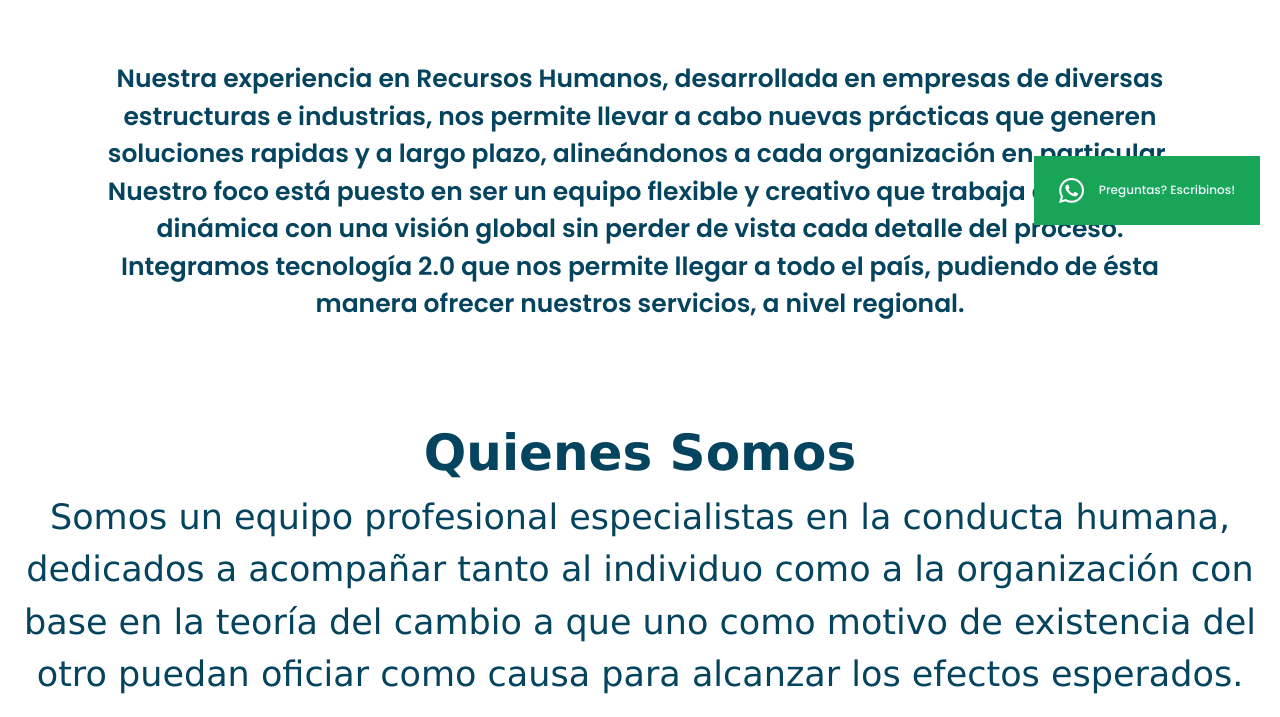
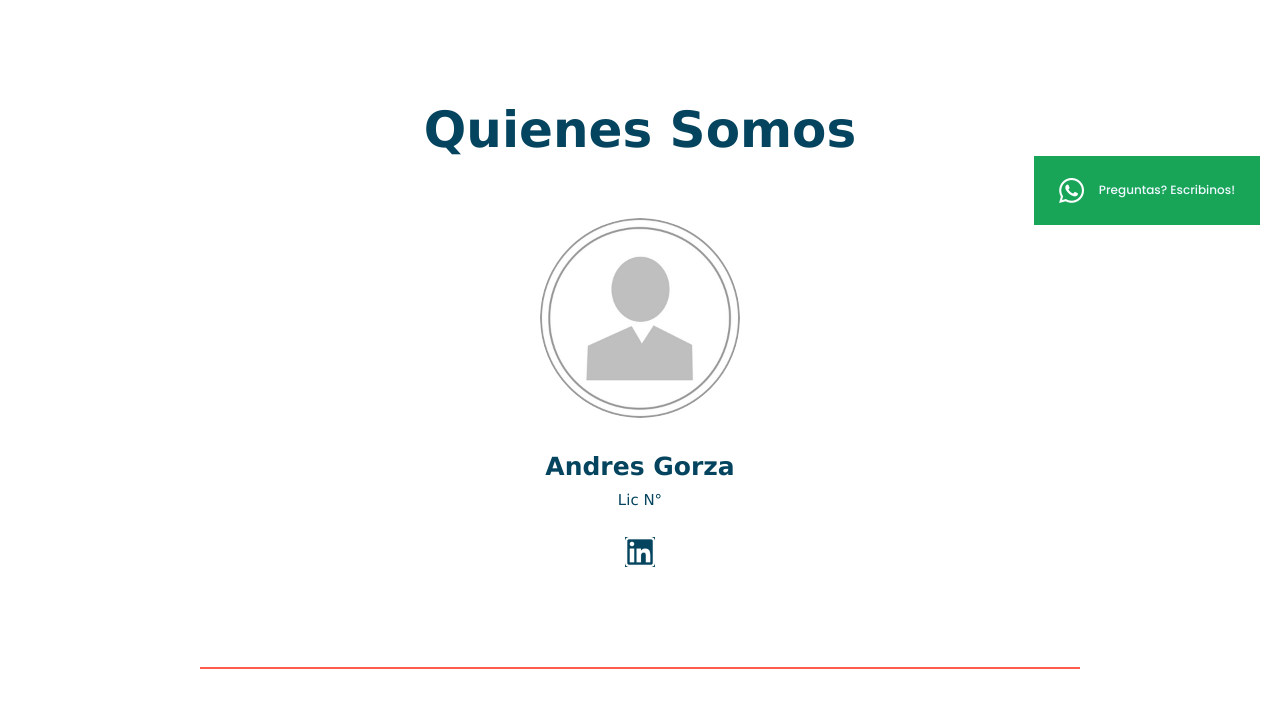
Before and after one commit to NicolasUrdiales/Motivo, a plain HTML site: page index.html in a window 1280 px wide. Shown: the part 555-1272 px from the top of the page. Drawn offline with nearby package versions, Linux system fonts and the light colour scheme.

```diff
--- a/CSS/style.css
+++ b/CSS/style.css
@@ -14,10 +14,10 @@
     font-family: 'Poppins', sans-serif;
     font-weight: bold;
     font-size: 18px;
-    padding-left: 10%;
     position: fixed;
     top: 0;
     width: 100%;
+
 }
 
 .a-nav {
@@ -56,14 +56,7 @@
     width: 100%;
     height: 600px;
 }
-.p-index{
-    color: #05445E;
-    font-size: 25px;
-    font-family: 'Poppins', sans-serif;
-    font-weight: 800;
-    text-align: center;
-    margin: 60px 100px;
-}
+
 
 /*btn whatsapp*/
 .btn-wpp {
@@ -129,7 +122,7 @@
     margin-top: 10px;
     height: 30px;
     background-color: #05445E;
-    margin-bottom: 600px;
+    margin-bottom: 50px;
 }
 
 .icn-link:hover {
@@ -429,6 +422,7 @@
 .img-cl {
     width: 80%;
     height: 800px;
+    margin-top: 70px;
 }
 
 /*footer de la pagina*/
@@ -640,7 +634,9 @@
         height: 400px;
         margin: 100px;
     }
-
+    .background-nav{
+        justify-content: end;
+    }
 }
 
 @media only screen and (min-width:451px) and (max-width:975px) {
@@ -729,6 +725,9 @@
         margin-top: 300px;
 
     }
+    .background-nav{
+        justify-content: end;
+    }
 }
 
 @media only screen and (min-width:976px) and (max-width:1200px) {
--- a/index.html
+++ b/index.html
@@ -15,7 +15,7 @@
 
 <body>
     <header>
-        <nav class="navbar navbar-expand-lg navbar-dark background-nav d-flex">
+        <nav class="navbar navbar-expand-lg navbar-dark background-nav">
             <div class="container-fluid">
                 <a class="navbar-brand" href="index.html"><img src="imagenes/logoMotivo.png" alt="Logo"
                         height="20px"></a>
@@ -58,24 +58,13 @@
             <p class="p-wpp">Preguntas? Escribinos!</p>
         </a>
     </div>
-    <p class="p-index">Nuestra experiencia en Recursos Humanos, desarrollada en empresas de diversas estructuras e
-        industrias, nos
-        permite llevar a cabo nuevas prácticas que generen soluciones rapidas y a largo plazo, alineándonos a cada
-        organización en particular.
-        Nuestro foco está puesto en ser un equipo flexible y creativo que trabaja de manera dinámica con una visión
-        global sin perder de vista cada detalle del proceso.
-        Integramos tecnología 2.0 que nos permite llegar a todo el país, pudiendo de ésta manera ofrecer nuestros
-        servicios, a nivel regional.</p>
 
     <!--seccion nosotros-->
     <section id="Nosotros">
         <div class="div-nosotros">
             <div class="img-container">
                 <h2 class="h2-container">Quienes Somos</h2>
-                <p class="p-ns">Somos un equipo profesional especialistas en la conducta humana, dedicados a acompañar
-                    tanto al
-                    individuo como a la organización con base en la teoría del cambio a que uno como motivo de
-                    existencia del otro puedan oficiar como causa para alcanzar los efectos esperados. </p>
+
                 <img src="imagenes/perfil.png" alt="Foto de perfil" class="img-nosotros">
                 <p class="p-name">Andres Gorza</p>
                 <p class="p-lic">Lic N°</p>
@@ -115,7 +104,7 @@
 
                 </div>
                 <div class="div-org4">
-                    <img src="../imagenes/Talent Map 2.png" alt="Imagenes mapa de talentos" class="img-org4">
+                    <img src="imagenes/Talent Map 2.png" alt="Imagenes mapa de talentos" class="img-org4">
                     <p>Talent Map</p>
                     <p class="p-tm">El mapa de talento es un recurso guía y clave para la gestión y la planificación
                         estratégica de una empresa, este permite identificar el potencial y las aptitudes.</p>
```
